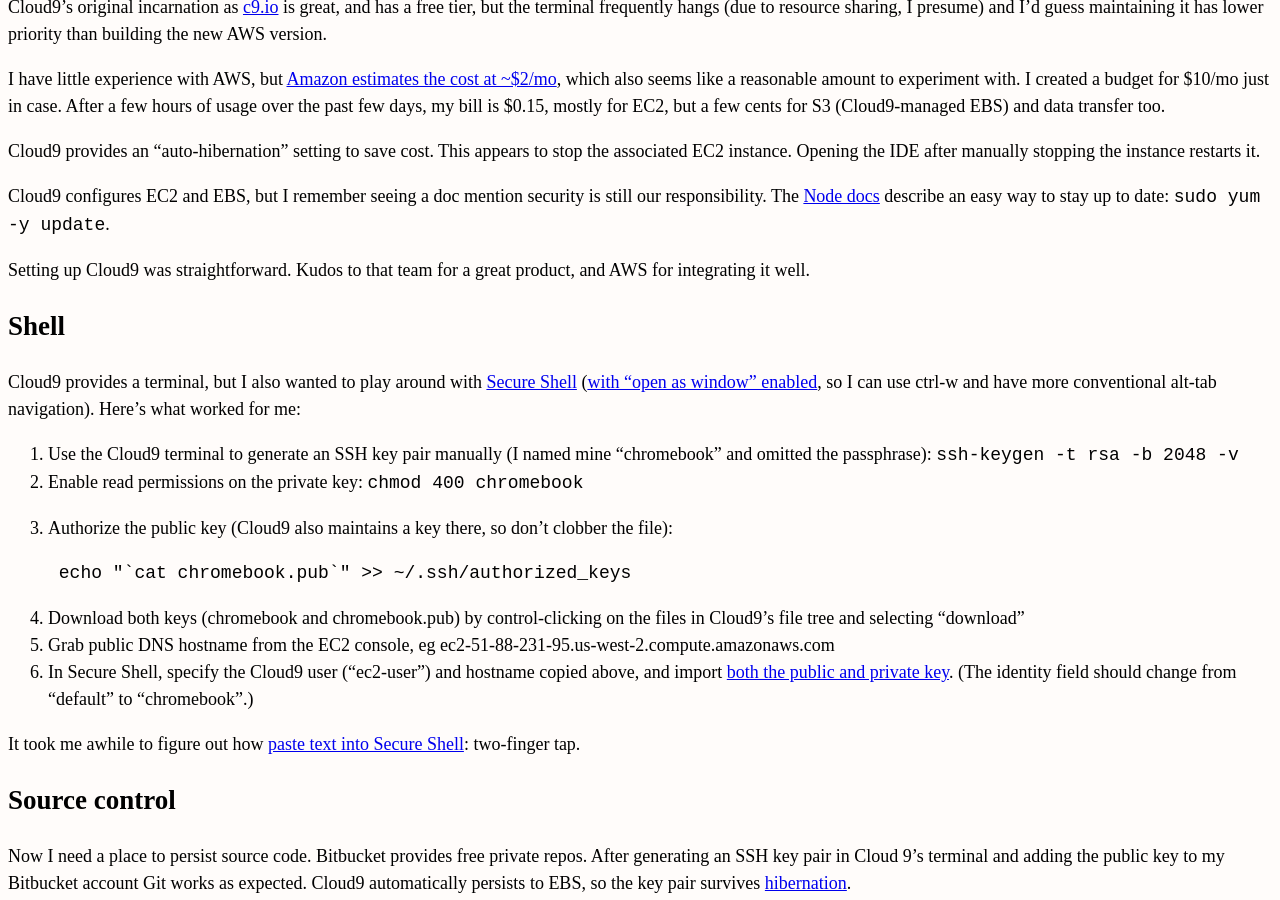
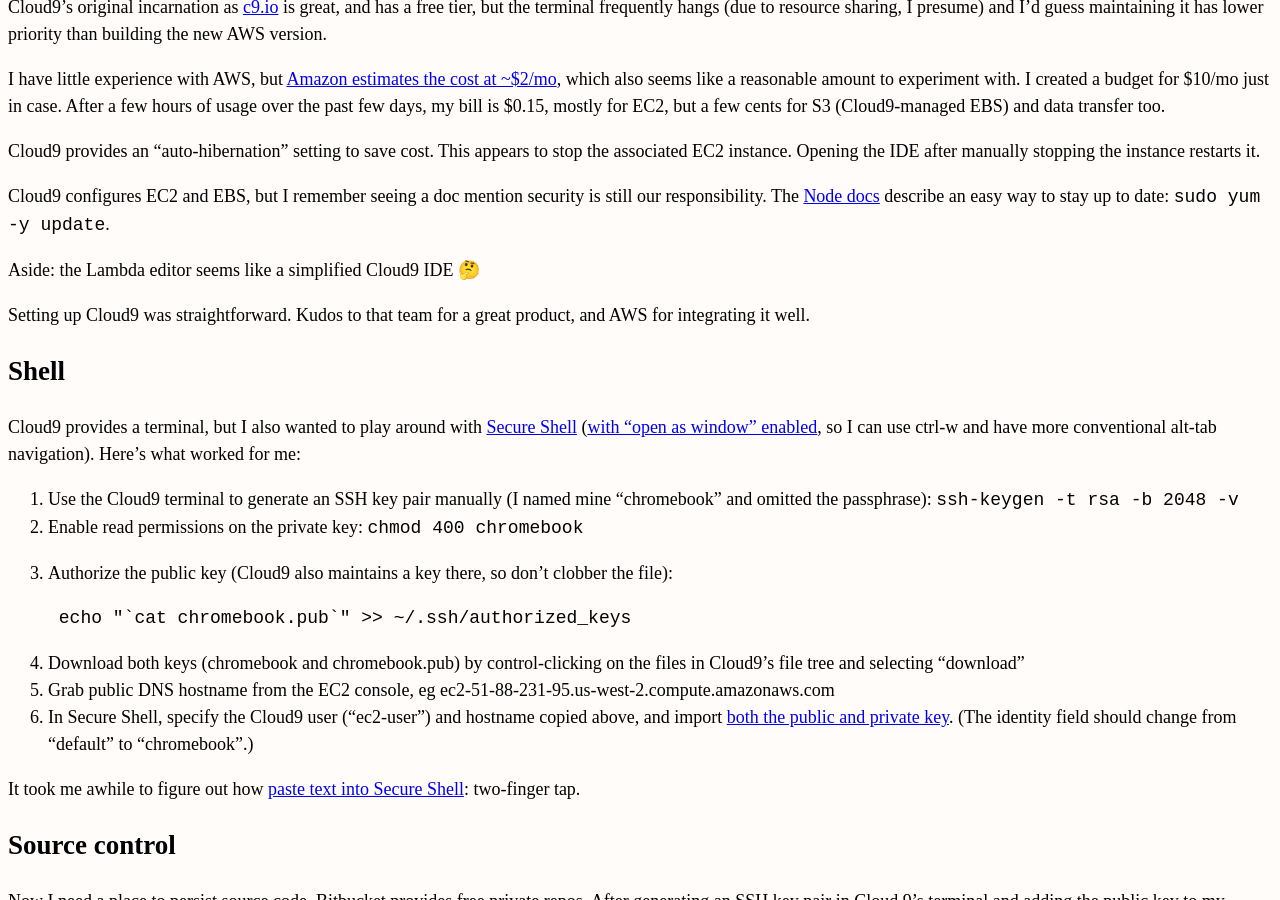
Before and after one commit to erikeldridge/erikeldridge.github.com, a Jekyll site: the page built from _posts/2017-12-24-netbook-development.md, in a window 1280 px wide and 900 px high, scrolled down 785 px. Built offline with Jekyll 4.4.1, drawn with Linux system fonts in a browser that asks for light colours; nearby versions of some CDN libraries; some of the changed lines change nothing that is shown.

Commit message:
Update from Forestry.io - 2017-12-24-netbook-development.md

```diff
--- a/_posts/2017-12-24-netbook-development.md
+++ b/_posts/2017-12-24-netbook-development.md
@@ -1,7 +1,7 @@
 ---
 title: Netbook development
 layout: post
-date: 2017-12-28 18:33:32 -0800
+date: 2017-12-28 20:24:41 -0800
 tags:
 - netbook
 - chromebook
@@ -45,6 +45,8 @@
 
 Cloud9 configures EC2 and EBS, but I remember seeing a doc mention security is still our responsibility. The [Node docs](http://docs.aws.amazon.com/cloud9/latest/user-guide/sample-nodejs.html) describe an easy way to stay up to date: `sudo yum -y update`.
 
+Aside: the Lambda editor seems like a simplified Cloud9 IDE 🤔
+
 Setting up Cloud9 was straightforward. Kudos to that team for a great product, and AWS for integrating it well.
 
 ## Shell
```
